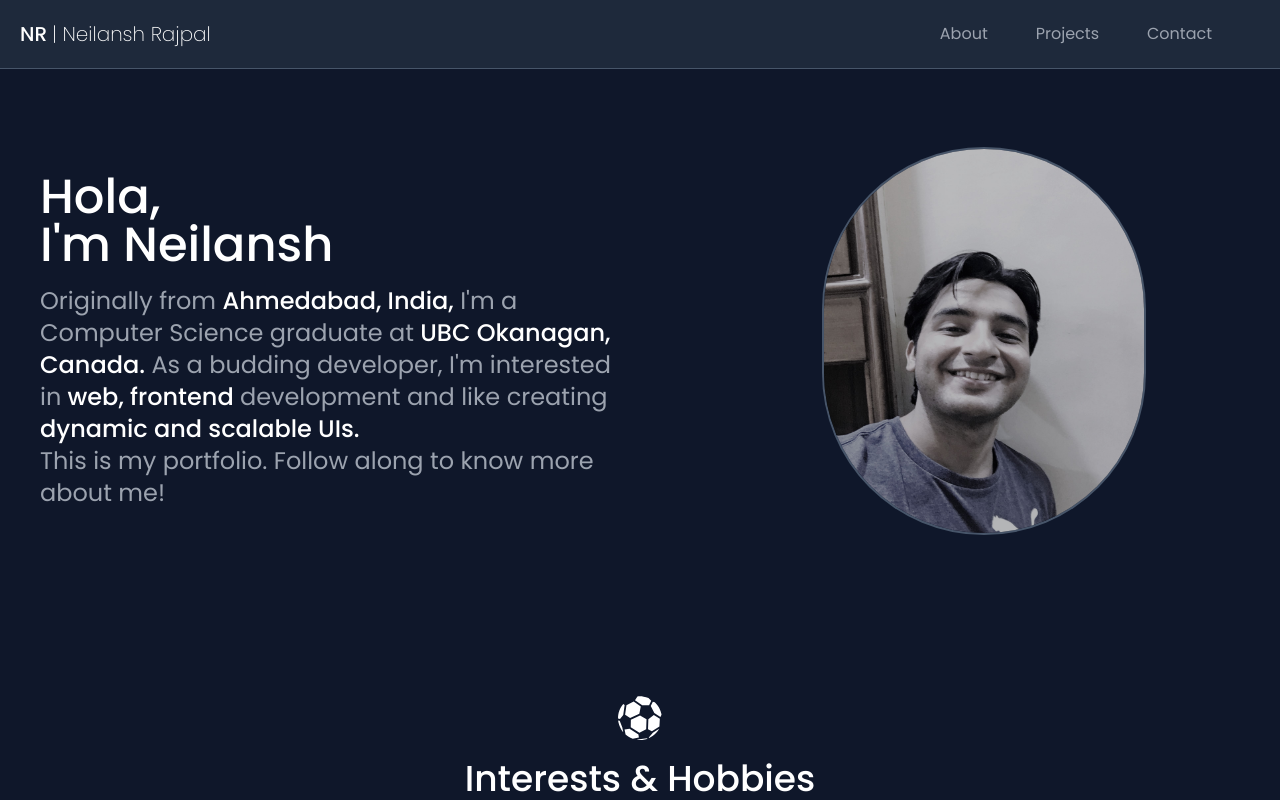
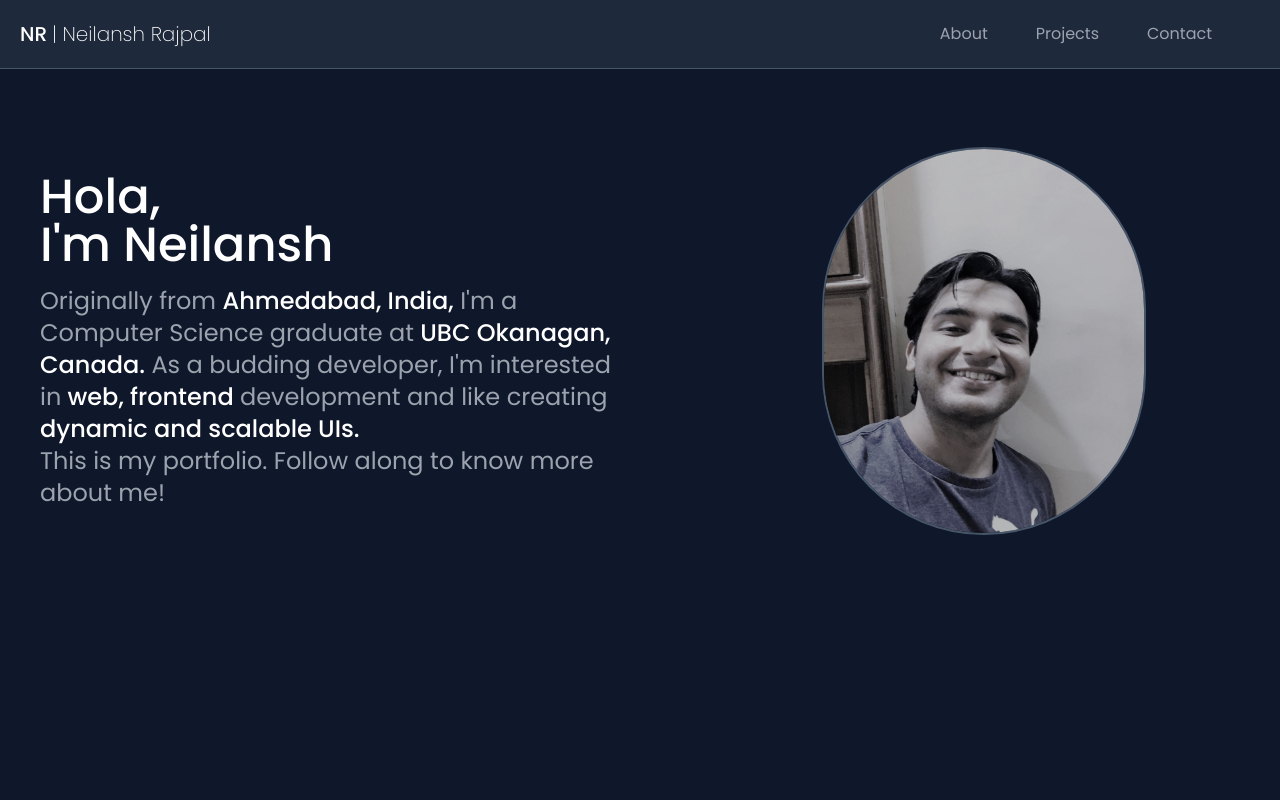
Before and after one commit to NeilanshTriesToCode/portfolio-website, a React (Vite) app: page / in a window 1280 px wide. Shown: the top 800 px of the page. Built offline with nearby package versions, Linux system fonts and the light colour scheme.

Commit message:
finished scrolling animation -> issue #6

```diff
--- a/src/App.jsx
+++ b/src/App.jsx
@@ -27,14 +27,14 @@ function App() {
           // check if an element is currently on the viewport or not
           if(entry.isIntersecting){
             // add class to unhide and unblur the element
-            //console.log('if', entry.target)
+            //console.log('if', entry.target.id)
             entry.target.classList.add('show-content');
           }
           else{
             // remove the class if the element is out of focus
             // i.e., entry.isIntersecting = false
             entry.target.classList.remove('show-content');
-            //console.log('else', entry.target)
+            //console.log('else', entry.target.id)
           }
         });
     });
--- a/src/components/About.jsx
+++ b/src/components/About.jsx
@@ -5,7 +5,7 @@ import React from 'react'
 const About = () => {
 
   return (
-    <section id='about'  className='hide-content'>
+    <section id='about'  className='hide-content lg:min-h-[85vh]'>
         <div className='mx-auto px-10 py-20 container flex flex-col items-center  md:flex-row '>
           <div className='mb-16 flex flex-col items-center text-center  md:pr-16 md:items-start md:text-left md:mb-0 md:w-1/2  lg:flex-grow lg:pr-24'>
             <h1 className='mb-4 title-font font-medium text-white text-4xl md:text-5xl'>
--- a/src/components/Contact.jsx
+++ b/src/components/Contact.jsx
@@ -30,8 +30,8 @@ const Contact = () => {
             </div>
 
             <div className='font-light text-xl text-white md:flex md:flex-row'>
-              <p>Ahmedabad, India |&nbsp;</p>
-              <p>Kelowna, BC, Canada</p>
+              <p>Ahmedabad, India &nbsp;|&nbsp;</p>
+              <p>&nbsp;Kelowna, BC, Canada</p>
             </div>
           </div>
 
--- a/src/index.css
+++ b/src/index.css
@@ -3,17 +3,18 @@
 @tailwind utilities;
 
 .hide-content {
-  //transition: all 1s;
-  //opacity: 0;
+  transition: all 1.5s;
+  opacity: 0;
   filter: blur(15px);
-  //transform: translateX(-100%);
+  transform: translateY(20%);
 }
 
 .show-content {
   opacity: 1;
   filter: blur(0);
-  transform: translateX(0);
+  transform: translateY(0);
 }
+
 
 /* :root {
   font-family: Inter, system-ui, Avenir, Helvetica, Arial, sans-serif;
--- a/tailwind.config.js
+++ b/tailwind.config.js
@@ -12,7 +12,7 @@ export default {
       fontFamily: {
         sans: ["Poppins", ...defaultTheme.fontFamily.sans],
 
-      }
+      },
     },
 
   },
```
